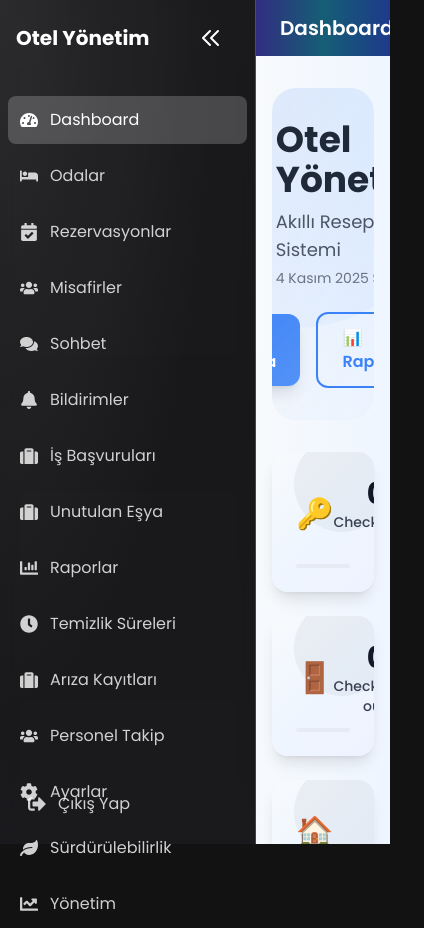
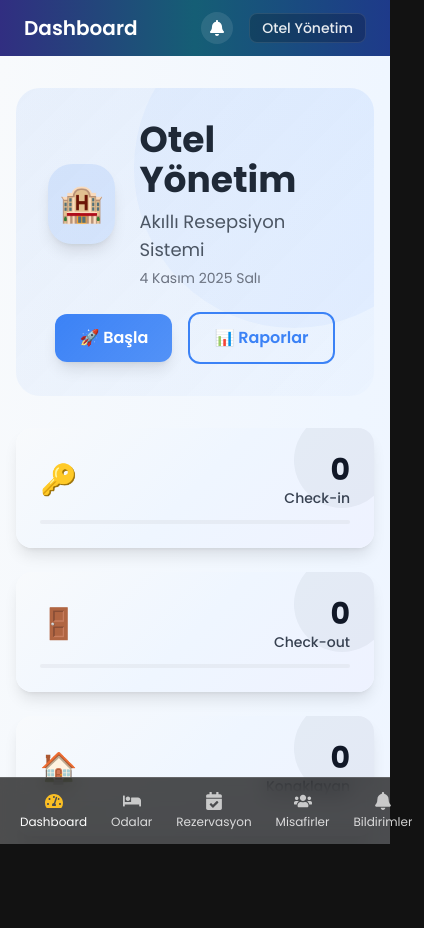
Before and after one commit to xoser24/otelapp, a React (Create React App) app: page /admin in a window 390 px wide. Shown: the whole page, 424 px wide, since content can reach past the window. After the commit the page ends 844 px from the top, so only its background shows below. Built offline with nearby package versions, Linux system fonts and the light colour scheme.

Commit message:
Mobil: alt gezinme ve mobil kullanılabilirlik iyileştirmeleri

```diff
--- /dev/null
+++ b/src/components/MobileBottomNav.tsx
@@ -0,0 +1,38 @@
+import React from 'react';
+import { Link, useLocation } from 'react-router-dom';
+
+type NavItem = {
+  path: string;
+  title: string;
+  icon: React.ReactNode;
+};
+
+type Props = {
+  items: NavItem[];
+};
+
+const MobileBottomNav: React.FC<Props> = ({ items }) => {
+  const location = useLocation();
+  return (
+    <nav className="md:hidden fixed bottom-0 left-0 right-0 z-40 mobile-bottom-nav">
+      <ul className="flex justify-around items-center">
+        {items.slice(0, 5).map((item) => {
+          const active = location.pathname === item.path || (item.path !== '/' && location.pathname.startsWith(item.path));
+          return (
+            <li key={item.path}>
+              <Link
+                to={item.path}
+                className={`flex flex-col items-center justify-center px-3 py-2 rounded-md text-xs ${active ? 'text-white' : 'text-white/80'}`}
+              >
+                <span className={`text-lg mb-1 ${active ? 'text-amber-400' : 'text-white/70'}`}>{item.icon}</span>
+                <span className="truncate max-w-[80px]">{item.title}</span>
+              </Link>
+            </li>
+          );
+        })}
+      </ul>
+    </nav>
+  );
+};
+
+export default MobileBottomNav;
--- a/src/index.css
+++ b/src/index.css
@@ -249,6 +249,27 @@ code {
   color: #111827; /* text-gray-900 */
   outline: none;
 }
+
+/* Mobile bottom nav styling */
+.mobile-bottom-nav {
+  background: rgba(20, 20, 20, 0.75);
+  backdrop-filter: blur(10px);
+  border-top: 1px solid rgba(255, 255, 255, 0.15);
+  padding: 6px 8px;
+}
+.mobile-bottom-nav a {
+  transition: background-color 160ms ease, color 160ms ease;
+}
+.mobile-bottom-nav a:hover {
+  background-color: rgba(255, 255, 255, 0.08);
+}
+
+/* Extra mobile tweaks */
+@media (max-width: 768px) {
+  .band-title { font-size: 1rem; }
+  .premium-card { border-radius: 1rem; }
+  .diamond-row, .diamond-table-head { grid-template-columns: repeat(2, minmax(0, 1fr)); }
+}
 .form-base::placeholder {
   color: #9ca3af; /* text-gray-400 */
 }
--- a/src/layouts/AdminLayout.tsx
+++ b/src/layouts/AdminLayout.tsx
@@ -1,5 +1,6 @@
 import React, { useEffect, useState } from 'react';
 import { Outlet, Link, useLocation } from 'react-router-dom';
+import MobileBottomNav from '../components/MobileBottomNav';
 import { FaTachometerAlt, FaBed, FaUsers, FaChartBar, FaCog, FaBell, FaSignOutAlt, FaSuitcase, FaComments, FaChartLine, FaCalendarCheck, FaLeaf, FaClock } from 'react-icons/fa';
 // Logo kaldırıldı: yalnızca login ekranında görsel kullanılacak
 
@@ -104,7 +105,7 @@ const AdminLayout: React.FC = () => {
   return (
     <div className="flex h-screen bg-gradient-to-b from-[#0c0c0f] via-[#0a0a0d] to-[#0c0c0f] bg-gold-glass animate-fade-in">
       {/* Sidebar */}
-      <div className={`gold-glass-surface border-r border-amber-400/25 text-white ${sidebarOpen ? 'w-64' : 'w-20'} transition-all duration-300 ease-in-out`}>
+      <div className={`hidden md:block gold-glass-surface border-r border-amber-400/25 text-white ${sidebarOpen ? 'w-64' : 'w-20'} transition-all duration-300 ease-in-out`}>
         <div className="p-4 flex items-center justify-between">
           {sidebarOpen && (
             <div className="flex items-center">
@@ -191,9 +192,20 @@ const AdminLayout: React.FC = () => {
         </header>
 
         {/* Page Content */}
-        <main className="flex-1 overflow-auto bg-transparent">
+        <main className="flex-1 overflow-auto bg-transparent pb-16 md:pb-0">
           <Outlet />
         </main>
+
+        {/* Mobile Bottom Navigation */}
+        <MobileBottomNav
+          items={[
+            { path: '/admin', icon: <FaTachometerAlt />, title: 'Dashboard' },
+            { path: '/admin/rooms', icon: <FaBed />, title: 'Odalar' },
+            { path: '/admin/reservations', icon: <FaCalendarCheck />, title: 'Rezervasyon' },
+            { path: '/admin/guests', icon: <FaUsers />, title: 'Misafirler' },
+            { path: '/admin/notifications', icon: <FaBell />, title: 'Bildirimler' },
+          ]}
+        />
 
         {/* Global Chat Alert Overlay */}
         {chatAlert && (
--- a/src/layouts/HousekeepingLayout.tsx
+++ b/src/layouts/HousekeepingLayout.tsx
@@ -2,6 +2,7 @@ import React, { useState } from 'react';
 import { Outlet, Link, useLocation } from 'react-router-dom';
 import { FaBroom, FaClipboardList, FaCalendarCheck, FaSignOutAlt } from 'react-icons/fa';
 import Logo from '../components/Logo';
+import MobileBottomNav from '../components/MobileBottomNav';
 
 const HousekeepingLayout: React.FC = () => {
   const [sidebarOpen, setSidebarOpen] = useState(true);
@@ -17,7 +18,7 @@ const HousekeepingLayout: React.FC = () => {
   return (
     <div className="flex h-screen bg-gradient-to-br from-gray-900 via-gray-800 to-gray-900 animate-fade-in">
       {/* Sidebar */}
-      <div className={`backdrop-blur-xl bg-white/10 border-r border-white/20 text-white ${sidebarOpen ? 'w-64' : 'w-20'} transition-all duration-300 ease-in-out`}>
+      <div className={`hidden md:block backdrop-blur-xl bg-white/10 border-r border-white/20 text-white ${sidebarOpen ? 'w-64' : 'w-20'} transition-all duration-300 ease-in-out`}>
         <div className="p-4 flex items-center justify-between">
           {sidebarOpen && (
             <div className="flex items-center">
@@ -91,9 +92,19 @@ const HousekeepingLayout: React.FC = () => {
         </header>
 
         {/* Page Content */}
-        <main className="flex-1 overflow-auto bg-transparent">
+        <main className="flex-1 overflow-auto bg-transparent pb-16 md:pb-0">
           <Outlet />
         </main>
+
+        {/* Mobile Bottom Navigation */}
+        <MobileBottomNav
+          items={[
+            { path: '/housekeeping', icon: <FaBroom />, title: 'Dashboard' },
+            { path: '/housekeeping/rooms', icon: <FaCalendarCheck />, title: 'Odalar' },
+            { path: '/housekeeping/materials', icon: <FaClipboardList />, title: 'Malzemeler' },
+            { path: '/housekeeping/lost-and-found', icon: <FaClipboardList />, title: 'Unutulan' },
+          ]}
+        />
       </div>
     </div>
   );
--- a/src/layouts/ManagementLayout.tsx
+++ b/src/layouts/ManagementLayout.tsx
@@ -2,6 +2,7 @@ import React, { useState } from 'react';
 import { Outlet, Link, useLocation } from 'react-router-dom';
 import { FaChartLine, FaMoneyBillWave, FaUsers, FaSignOutAlt, FaFileAlt, FaStar } from 'react-icons/fa';
 // Logo kaldırıldı: yalnızca login ekranında görsel kullanılacak
+import MobileBottomNav from '../components/MobileBottomNav';
 
 const ManagementLayout: React.FC = () => {
   const [sidebarOpen, setSidebarOpen] = useState(true);
@@ -18,7 +19,7 @@ const ManagementLayout: React.FC = () => {
   return (
     <div className="flex h-screen bg-gradient-to-br from-gray-900 via-gray-800 to-gray-900 animate-fade-in">
       {/* Sidebar */}
-      <div className={`backdrop-blur-xl bg-white/10 border-r border-white/20 text-white ${sidebarOpen ? 'w-64' : 'w-20'} transition-all duration-300 ease-in-out`}>
+      <div className={`hidden md:block backdrop-blur-xl bg-white/10 border-r border-white/20 text-white ${sidebarOpen ? 'w-64' : 'w-20'} transition-all duration-300 ease-in-out`}>
         <div className="p-4 flex items-center justify-between">
           {sidebarOpen && (
             <div className="flex items-center">
@@ -94,9 +95,19 @@ const ManagementLayout: React.FC = () => {
         </header>
 
         {/* Page Content */}
-        <main className="flex-1 overflow-auto bg-transparent">
+        <main className="flex-1 overflow-auto bg-transparent pb-16 md:pb-0">
           <Outlet />
         </main>
+
+        {/* Mobile Bottom Navigation */}
+        <MobileBottomNav
+          items={[
+            { path: '/management', icon: <FaChartLine />, title: 'Dashboard' },
+            { path: '/management/finance', icon: <FaMoneyBillWave />, title: 'Finans' },
+            { path: '/management/reports', icon: <FaFileAlt />, title: 'Raporlar' },
+            { path: '/management/staff', icon: <FaUsers />, title: 'Personel' },
+          ]}
+        />
       </div>
     </div>
   );
```
